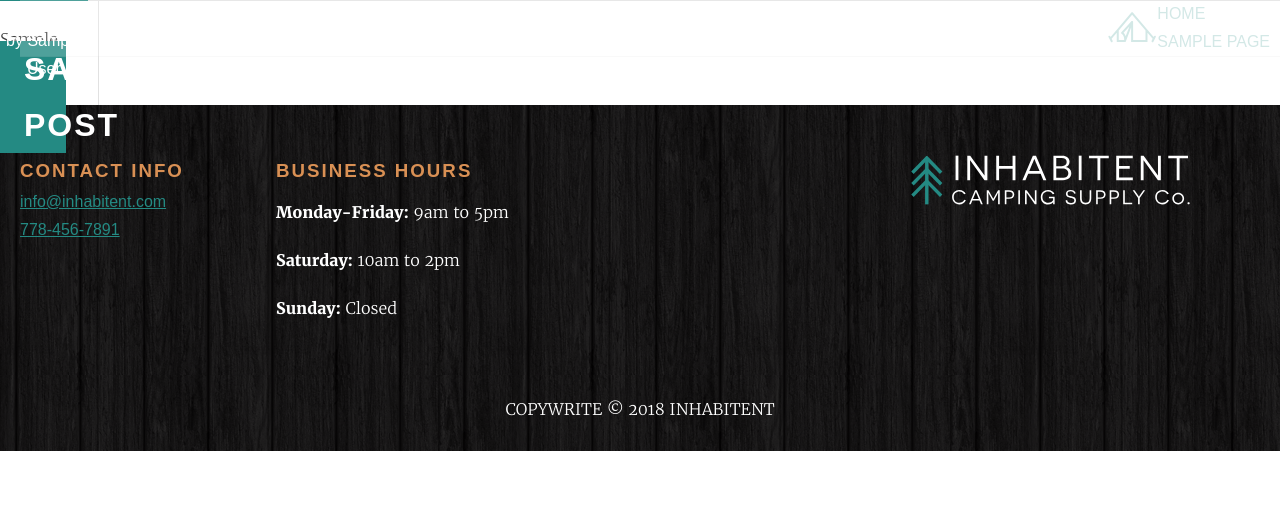
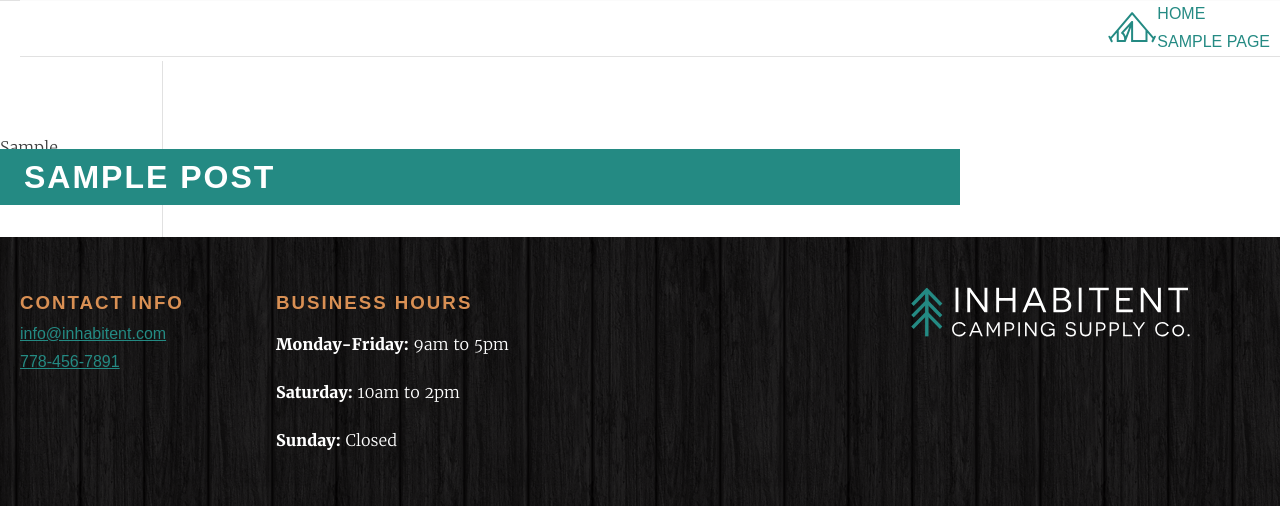
Before and after one commit to 2lives/inhabitent, a WordPress theme: the page made by themes/inhabitent/index.php in a window 1280 px wide. Shown: the top 506 px of the page. Run offline with PHP 8.4 and a stand-in for WordPress, Linux system fonts and the light colour scheme; the site name, menu and one post (Sample post) are stand-ins, and other content is empty; some libraries are stand-ins or nearby versions.

Commit message:
Journal styling fixed and nav bar has proper opacity

```diff
--- a/themes/inhabitent/front-page.php
+++ b/themes/inhabitent/front-page.php
@@ -5,7 +5,7 @@ get_header(); ?>
 		<main id="main" class="site-main" role="main">
 	<div class="image-stack">
 		<div class="hero-image">
-			<img src="<?php echo get_template_directory_uri(); ?>/Images/home-hero.jpg" style="rgba(0, 0, 0, 1.7);";/>
+			<!-- <img src="<?php echo get_template_directory_uri(); ?>/Images/home-hero.jpg" style="rgba(0, 0, 0, 1.7);";/> -->
 		</div><!--hero-image-->
 		<div class="tent-logo">
 			<img src="<?php echo get_template_directory_uri(); ?>/Images/inhabitent-logo-full.svg"/>
--- a/themes/inhabitent/header.php
+++ b/themes/inhabitent/header.php
@@ -27,7 +27,7 @@
 				</div>.site-branding -->
 
 				<nav id="site-navigation" class="main-navigation" role="navigation">
-				<a href="#"><img src="<?php echo get_template_directory_uri(); ?>/Images/inhabitent-logo-tent.svg"/>
+				<a href="http://localhost:3000/project4/"><img src="<?php echo get_template_directory_uri(); ?>/Images/inhabitent-logo-tent.svg"/>
 					<button class="menu-toggle" aria-controls="primary-menu" aria-expanded="false"><?php esc_html( 'Primary Menu' ); ?></button>
 					<?php wp_nav_menu( array( 'theme_location' => 'primary', 'menu_id' => 'primary-menu' ) ); ?>
 				</nav><!-- #site-navigation -->
--- a/themes/inhabitent/index.php
+++ b/themes/inhabitent/index.php
@@ -21,9 +21,9 @@ get_header(); ?>
 
 			<?php /* Start the Loop */ ?>
 			<?php while ( have_posts() ) : the_post(); ?>
-
+		<div class="article-tile">
 				<?php get_template_part( 'template-parts/content' ); ?>
-
+		</div>
 			<?php endwhile; ?>
 
 			<?php the_posts_navigation(); ?>
--- a/themes/inhabitent/sass/_mixins.scss
+++ b/themes/inhabitent/sass/_mixins.scss
@@ -62,6 +62,10 @@ a{
 
 	.hero-image{
 		position: relative;
+		background: linear-gradient(180deg,
+										rgba(0,0,0,.4) 0,
+										rgba(0,0,0,.4)),#969696,
+										url("../../Images/home-hero.jpg") no-repeat top;
 
 	}
 			.tent-logo{
@@ -74,8 +78,8 @@ a{
 	flex-direction: column;
 	justify-content: center;
 	align-items: center;
-	border: 1px solid #a1a1a1;
-	border-top: 5px solid #a1a1a1;
+	border: 1px solid #e1e1e1;
+	border-top: 5px solid #e1e1e1;
 	text-align: center;
 	width: 23%;
 
@@ -212,6 +216,24 @@ h2 {
 body.blog{
  .site-main{
 	max-width: 70%;
+	padding-right: 5%;
+	border-right: 1px solid #e1e1e1;
+	margin-top: 60px;
+	padding-top: 3rem;
+	.article-tile{
+		display: flex;
+		flex-direction: column;
+		h2.entry-title {
+			background-color: #248A83;
+			width: 75%;
+			position: absolute;
+			margin-top: 40px;
+			padding-left: 24px;
+			font-family: Novecento Sans Web,sans-serif;
+			font-size: 1rem;
+			letter-spacing: 2px;
+			}
+	}
 	}
 }
 
@@ -237,19 +259,13 @@ article.post.type-post {
 	width: 90%;
 }
 
-body.blog .site-main {
-	border-right: 1px solid #e1e1e1;
-}
+
 
 //nav
 #site-navigation {
 display: flex;
 justify-content:flex-end;
 text-transform: uppercase;
-}
-
-.blog .entry-header  {
-	position: relative;
 }
 
 body.blog {
@@ -259,18 +275,7 @@ body.blog {
  max-width: 100%;
  height: auto;
 	}
-  h2.entry-title {
-	 background-color: #248A83;
-	 width: 75%;
-	 position: absolute;
-	 margin-top: 40px;
-	 padding-left: 24px;
-	 font-family: Novecento Sans Web,sans-serif;
-	 font-size: 1rem;
-	 letter-spacing: 2px;
-	 top: 0;
-	 left: 0;
- 	}
+
 
 	.entry-title a {
 	color: white;
--- a/themes/inhabitent/sass/_navigation.scss
+++ b/themes/inhabitent/sass/_navigation.scss
@@ -10,12 +10,11 @@
 .main-navigation {
 	clear: both;
 	display: block;
-	width: 100vw;
+	width: 100%;
 	position: fixed;
 	z-index: 100;
-	background-color: white;
+	background-color:hsla(0,0%,100%,.85);
 	border-bottom: 1px solid #e1e1e1;
-	opacity: 0.2;
 	a img{
 		padding-top: 10px;
 		width: 50px;
--- a/themes/inhabitent/style.css
+++ b/themes/inhabitent/style.css
@@ -92,7 +92,9 @@ a {
           align-items: center;
   z-index: 10; }
   .site-content .image-stack .hero-image {
-    position: relative; }
+    position: relative;
+    background: -webkit-gradient(linear, left top, left bottom, color-stop(0, rgba(0, 0, 0, 0.4)), to(rgba(0, 0, 0, 0.4))), #969696, url("../../Images/home-hero.jpg") no-repeat top;
+    background: linear-gradient(180deg, rgba(0, 0, 0, 0.4) 0, rgba(0, 0, 0, 0.4)), #969696, url("../../Images/home-hero.jpg") no-repeat top; }
   .site-content .image-stack .tent-logo {
     position: absolute; }
 
@@ -110,8 +112,8 @@ a {
   -webkit-box-align: center;
       -ms-flex-align: center;
           align-items: center;
-  border: 1px solid #a1a1a1;
-  border-top: 5px solid #a1a1a1;
+  border: 1px solid #e1e1e1;
+  border-top: 5px solid #e1e1e1;
   text-align: center;
   width: 23%; }
   .site-content .product-type-block-wrapper:hover {
@@ -227,7 +229,28 @@ a {
     border-bottom: 5px solid #e1e1e1; }
 
 body.blog .site-main {
-  max-width: 70%; }
+  max-width: 70%;
+  padding-right: 5%;
+  border-right: 1px solid #e1e1e1;
+  margin-top: 60px;
+  padding-top: 3rem; }
+  body.blog .site-main .article-tile {
+    display: -webkit-box;
+    display: -ms-flexbox;
+    display: flex;
+    -webkit-box-orient: vertical;
+    -webkit-box-direction: normal;
+        -ms-flex-direction: column;
+            flex-direction: column; }
+    body.blog .site-main .article-tile h2.entry-title {
+      background-color: #248A83;
+      width: 75%;
+      position: absolute;
+      margin-top: 40px;
+      padding-left: 24px;
+      font-family: Novecento Sans Web,sans-serif;
+      font-size: 1rem;
+      letter-spacing: 2px; }
 
 #journal-wrapper {
   display: -webkit-box;
@@ -246,9 +269,6 @@ article.post.type-post {
   display: block;
   width: 90%; }
 
-body.blog .site-main {
-  border-right: 1px solid #e1e1e1; }
-
 #site-navigation {
   display: -webkit-box;
   display: -ms-flexbox;
@@ -257,9 +277,6 @@ body.blog .site-main {
       -ms-flex-pack: end;
           justify-content: flex-end;
   text-transform: uppercase; }
-
-.blog .entry-header {
-  position: relative; }
 
 body.blog header {
   display: -webkit-box;
@@ -271,18 +288,6 @@ body.blog header {
           flex-direction: column;
   max-width: 100%;
   height: auto; }
-
-body.blog h2.entry-title {
-  background-color: #248A83;
-  width: 75%;
-  position: absolute;
-  margin-top: 40px;
-  padding-left: 24px;
-  font-family: Novecento Sans Web,sans-serif;
-  font-size: 1rem;
-  letter-spacing: 2px;
-  top: 0;
-  left: 0; }
 
 body.blog .entry-title a {
   color: white;
@@ -946,12 +951,11 @@ textarea {
 .main-navigation {
   clear: both;
   display: block;
-  width: 100vw;
+  width: 100%;
   position: fixed;
   z-index: 100;
-  background-color: white;
-  border-bottom: 1px solid #e1e1e1;
-  opacity: 0.2; }
+  background-color: rgba(255, 255, 255, 0.85);
+  border-bottom: 1px solid #e1e1e1; }
   .main-navigation a img {
     padding-top: 10px;
     width: 50px;
```
Also changed, not shown: themes/inhabitent/build/css/style.min.css.
